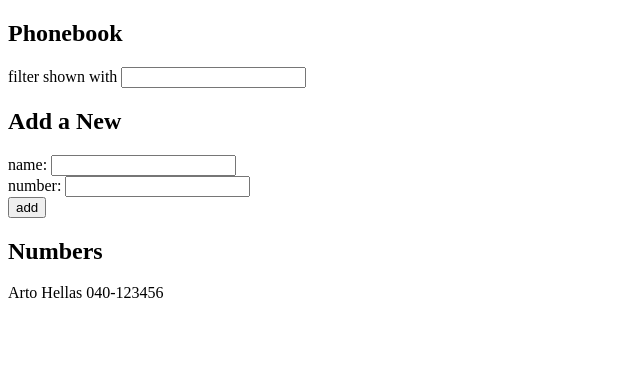
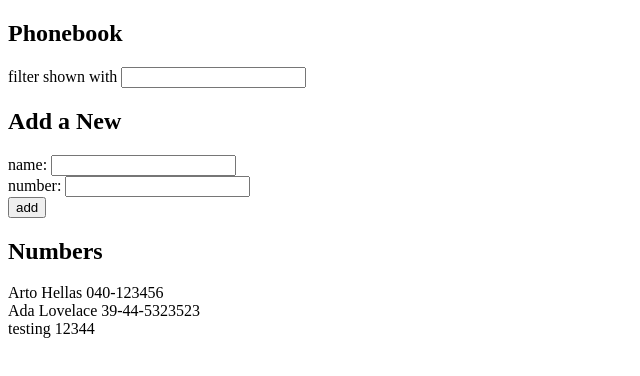
Before and after one commit to technolifts/fullstackopen, a React (Vite) app in the folder part2/part2-3/: page / in a window 1280 px wide. Shown: the top 376 px of the page, without its empty margins (0-640 px from the left). Built offline with nearby package versions, Linux system fonts and the light colour scheme; data requests are answered from the project's data file.

Commit message:
Complete 2.12

```diff
--- /dev/null
+++ b/part2/part2-3/db.json
@@ -0,0 +1,19 @@
+{
+  "persons": [
+    {
+      "id": "1",
+      "name": "Arto Hellas",
+      "number": "040-123456"
+    },
+    {
+      "id": "2",
+      "name": "Ada Lovelace",
+      "number": "39-44-5323523"
+    },
+    {
+      "id": "0f5c",
+      "name": "testing",
+      "number": "12344"
+    }
+  ]
+}
--- a/part2/part2-3/package.json
+++ b/part2/part2-3/package.json
@@ -7,9 +7,11 @@
     "dev": "vite",
     "build": "vite build",
     "lint": "eslint .",
-    "preview": "vite preview"
+    "preview": "vite preview",
+    "server": "json-server -p 3001 db.json"
   },
   "dependencies": {
+    "axios": "^1.8.4",
     "react": "^19.0.0",
     "react-dom": "^19.0.0"
   },
@@ -22,6 +24,7 @@
     "eslint-plugin-react-hooks": "^5.1.0",
     "eslint-plugin-react-refresh": "^0.4.19",
     "globals": "^15.15.0",
+    "json-server": "^1.0.0-beta.3",
     "vite": "^6.2.0"
   }
 }
--- a/part2/part2-3/src/App.jsx
+++ b/part2/part2-3/src/App.jsx
@@ -1,4 +1,5 @@
-import { useState } from 'react'
+import { useState, useEffect } from 'react'
+import noteService from './services/persons'
 
 const Filter = (props) => {
   console.log(props)
@@ -59,12 +60,23 @@ const Persons = ({ persons }) => {
 }
 
 const App = () => {
-  const [persons, setPersons] = useState([
-    { name: 'Arto Hellas', number: '040-123456' }
-  ])
+  const [persons, setPersons] = useState([])
   const [newName, setNewName] = useState('')
   const [newNumber, setNewNumber] = useState('')
   const [searchTerm, setSearchTerm] = useState('')
+
+  useEffect(() => {
+    console.log('effect')
+    noteService
+      .getAll() // Fetch initial persons from the server
+      .then(initialPersons => {
+        console.log('promise fulfilled')
+        setPersons(initialPersons)
+      })
+      .catch(error => {
+        console.error('Error fetching persons:', error);
+      });
+  }, [])
 
   // Handler for input change
   const handleNameChange = (event) => {
@@ -93,14 +105,23 @@ const App = () => {
       return
     }
 
-    const nameObject = {
+    const personObject = {
       name: newName,
       number: newNumber
     }
 
-    setPersons(persons.concat(nameObject))
-    setNewName('') // Clear the input field after submission
-    setNewNumber('')
+    noteService
+    .create(personObject) // Send the new person to the server
+    .then(returnedPerson => {
+      setPersons(persons.concat(returnedPerson))
+      setNewName('') // Clear the input field after submission
+      setNewNumber('')
+      console.log("New person added to server")
+    })
+    .catch(error => {
+      alert('Failed to add the person. Please try again.');
+      console.error('Error adding person:', error);
+    });
   }
 
   const filteredPersons = persons.filter(person =>
--- /dev/null
+++ b/part2/part2-3/src/services/persons.js
@@ -0,0 +1,15 @@
+// services/notes.js
+import axios from 'axios'
+const baseUrl = 'http://localhost:3001/persons'
+
+const getAll = () => {
+  const request = axios.get(baseUrl)
+  return request.then(response => response.data)
+}
+
+const create = newObject => {
+  const request = axios.post(baseUrl, newObject)
+  return request.then(response => response.data)
+}
+
+export default { getAll, create }
```
Also changed, not shown: 2 other files (tests, documents, lock files or other folders).
